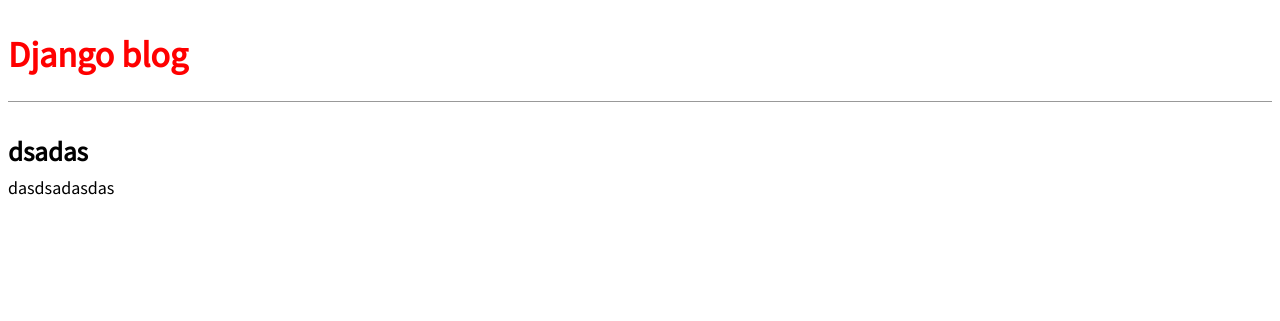
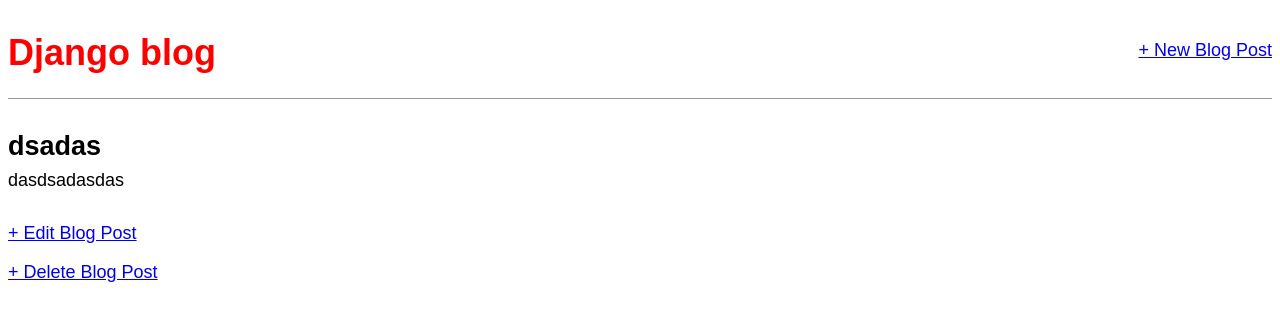
Before and after one commit to bakhtiiartashbolotov/blog-app, a Django app: page /post/2/ in a window 1280 px wide. Shown: the top 321 px of the page. Run offline with Django 4.2, Linux system fonts and the light colour scheme; data comes from the database, SQL or seed files in the repository; both versions use the stored data as it was after the commit; some web fonts are replaced.

Commit message:
CRUD added

```diff
--- a/blog/urls.py
+++ b/blog/urls.py
@@ -1,7 +1,17 @@
 from django.urls import path
-from .views import BlogDetailView, BlogListView
-
+from .views import (
+    BlogListView,
+    BlogDetailView,
+    BlogCreateView,
+    BlogUpdateView,
+    BlogDeleteView,  # new
+)
 urlpatterns = [
+    path("post/new/", BlogCreateView.as_view(), name="post_new"),
     path("post/<int:pk>/", BlogDetailView.as_view(), name="post_detail"),
+    path("post/<int:pk>/edit/", BlogUpdateView.as_view(),
+        name="post_edit"),
+    path("post/<int:pk>/delete/", BlogDeleteView.as_view(),
+        name="post_delete"),  # new
     path("", BlogListView.as_view(), name="home"),
 ]
--- a/blog/views.py
+++ b/blog/views.py
@@ -1,11 +1,23 @@
-from django.shortcuts import render
-from django.views.generic import ListView, DetailView
+from django.urls import reverse_lazy
+from django.views.generic import ListView, DetailView, UpdateView, DeleteView
+from django.views.generic.edit import CreateView
 from .models import Post
 
 class BlogListView(ListView):
     model = Post
     template_name = "home.html"
-
 class BlogDetailView(DetailView):
     model = Post
     template_name = "post_detail.html"
+class BlogCreateView(CreateView):
+    model = Post
+    template_name = "post_new.html"
+    fields = ["title", "author", "body"]
+class BlogUpdateView(UpdateView):
+    model = Post
+    template_name = "post_edit.html"
+    fields = ["title", "body"]
+class BlogDeleteView(DeleteView): # new
+    model = Post
+    template_name = "post_delete.html"
+    success_url = reverse_lazy("home")
--- a/templates/base.html
+++ b/templates/base.html
@@ -1,15 +1,19 @@
-{% load static %}
-<html>
+{% load static %} <html>
   <head>
     <title>Django blog</title>
-    <link href="https://fonts.googleapis.com/css?family=Source+Sans+Pro:400" rel="stylesheet" />
+    <link href="https://fonts.googleapis.com/css?family=\
+Source+Sans+Pro:400" rel="stylesheet" />
     <link href="{% static 'css/base.css' %}" rel="stylesheet" />
-  </head>
-  <body>
-    <header>
-      <h1><a href="{% url 'home' %}">Django blog</a></h1>
-    </header>
+  </head> <body>
     <div>
+      <header>
+        <div class="nav-left">
+          <h1><a href="{% url 'home' %}">Django blog</a></h1>
+        </div>
+        <div class="nav-right">
+          <a href="{% url 'post_new' %}">+ New Blog Post</a>
+        </div>
+      </header>
       {% block content %}
 
       {% endblock %}
--- a/templates/post_detail.html
+++ b/templates/post_detail.html
@@ -1,7 +1,12 @@
 {% extends 'base.html' %}
 {% block content %}
   <div class="post-entry">
-    <h2>{{ object.title }}</h2>
-    <p>{{ object.body }}</p>
+    <h2>{{ post.title }}</h2>
+    <p>{{ post.body }}</p>
   </div>
+  <p>
+    <a href="{% url 'post_edit' post.pk %}">+ Edit Blog Post</a>
+  </p> <p>
+    <a href="{% url 'post_delete' post.pk %}">+ Delete Blog Post</a>
+  </p>
 {% endblock %}
```
Also changed, not shown: blog/tests.py (+26 -0 lines), templates/post_delete.html (added, +9 -0 lines), templates/post_edit.html (added, +7 -0 lines), templates/post_new.html (added, +9 -0 lines), db.sqlite3.
